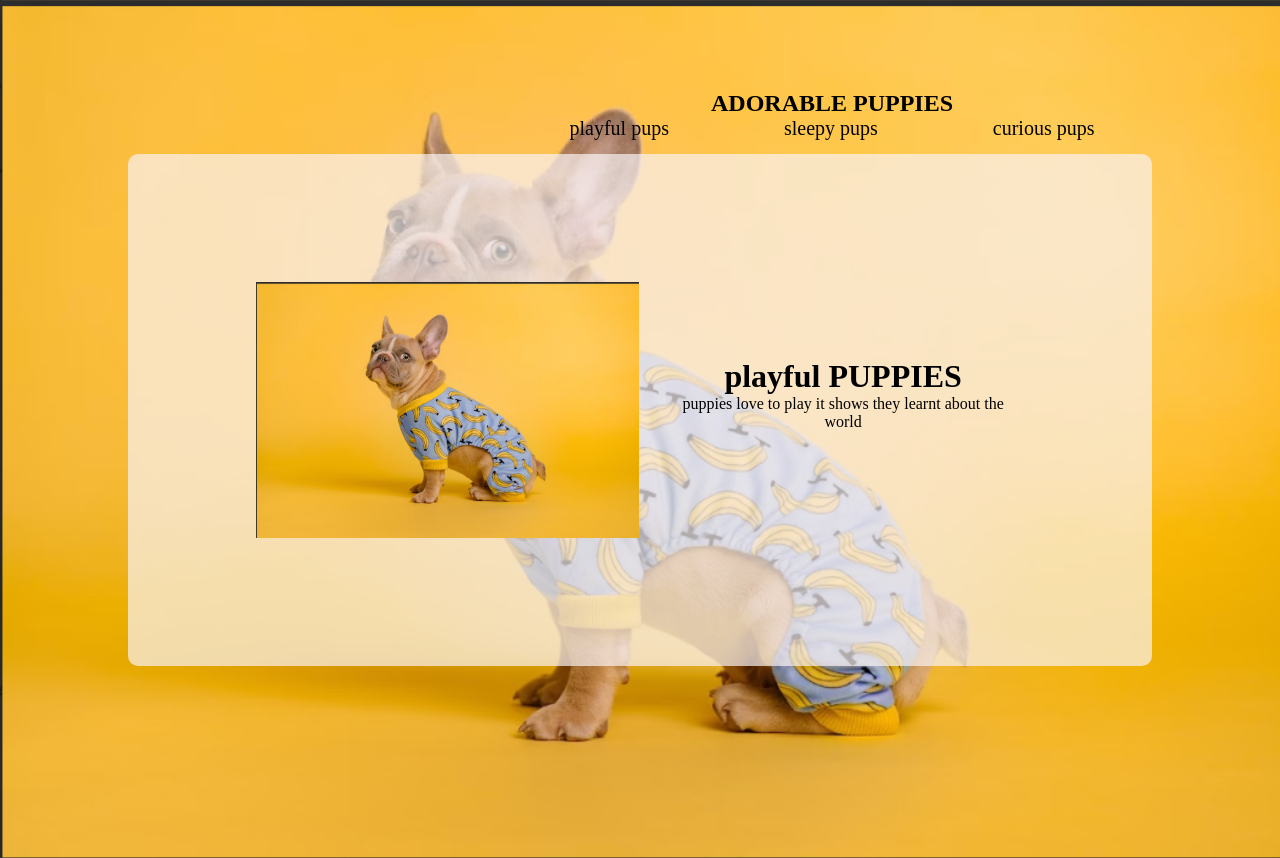
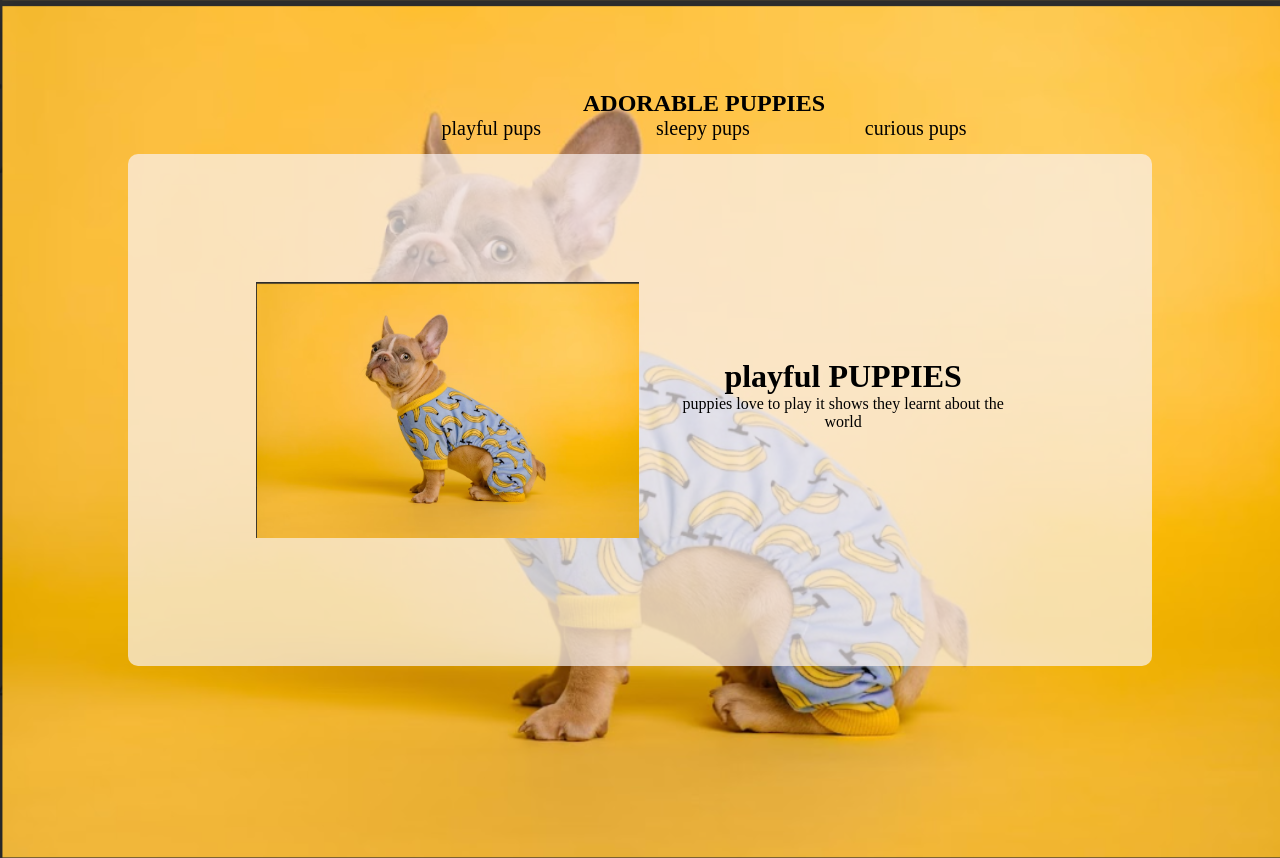
Before and after one commit to piduguramya/ddrive3, a plain HTML site: page index.html in a window 1280 px wide. Shown: the top 858 px of the page. Drawn offline with Linux system fonts and the light colour scheme.

Commit message:
Update index.html

```diff
--- a/index.html
+++ b/index.html
@@ -16,7 +16,7 @@
         .nav{
             text-align: center;
             position: fixed;
-            padding-left: 40%;
+            padding-left: 30%;
         }
        .nava{
         text-decoration: none;
```
